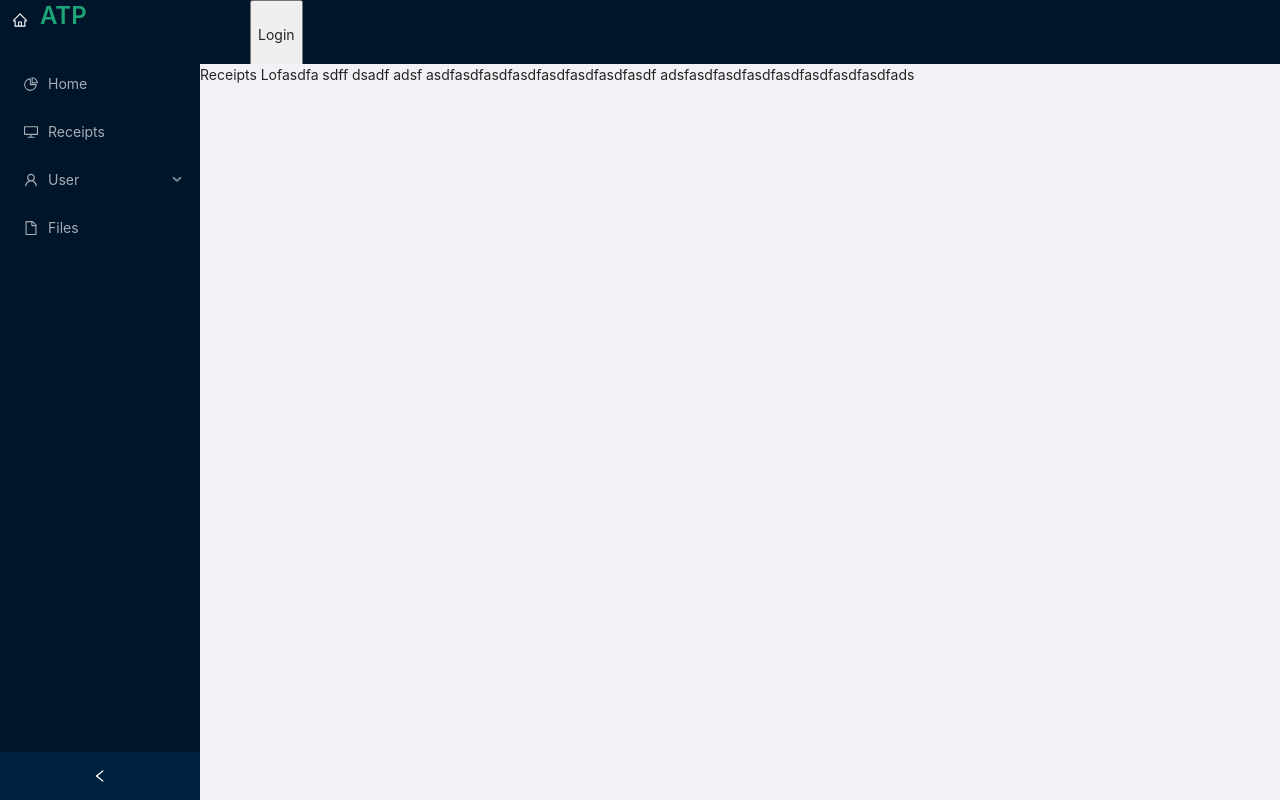
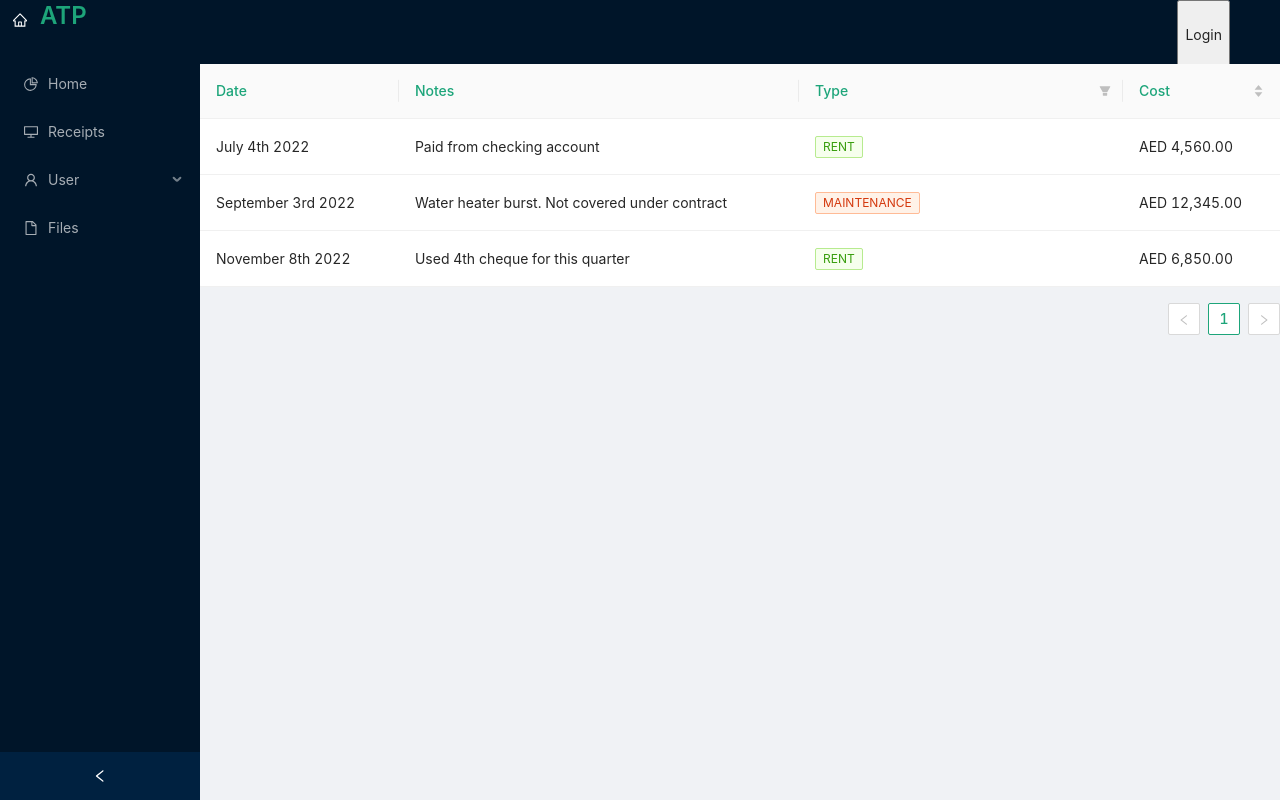
Before and after one commit to NigelMarshal/tenant-proto, a React (Create React App) app: page /receipts in a window 1280 px wide. Built offline with nearby package versions, Linux system fonts and the light colour scheme.

Commit message:
feat(Receipts): Create functional receipt table
- Remove unused variables
+ Create functional Receipt table

```diff
--- a/craco.config.js
+++ b/craco.config.js
@@ -9,6 +9,7 @@ module.exports = {
             modifyVars: {
               "@primary-color": "#1DA57A",
               "@heading-color": "#ffff",
+              "@table-header-color": "#1DA57A",
             },
             javascriptEnabled: true,
           },
--- a/package.json
+++ b/package.json
@@ -11,6 +11,7 @@
     "@testing-library/user-event": "^13.5.0",
     "antd": "^4.19.3",
     "craco-less": "^2.0.0",
+    "moment": "^2.29.1",
     "react": "^17.0.2",
     "react-dom": "^17.0.2",
     "react-router-dom": "^5.2.0",
--- a/src/App.less
+++ b/src/App.less
@@ -2,6 +2,7 @@
 
 .header {
   display: flex;
+  justify-content: flex-end;
 }
 
 .logo-container {
--- a/src/Components/AtpHeader.js
+++ b/src/Components/AtpHeader.js
@@ -1,7 +1,7 @@
 import React from "react";
 import { useAuth0 } from "@auth0/auth0-react";
-import { Layout, Menu, Typography, Avatar } from "antd";
-const { Header, Content, Footer, Sider } = Layout;
+import { Layout, Typography, Avatar } from "antd";
+const { Header } = Layout;
 
 const AtpHeader = () => {
   const { user, isAuthenticated, loginWithRedirect, logout } = useAuth0();
--- a/src/Components/Homepage.js
+++ b/src/Components/Homepage.js
@@ -1,5 +1,5 @@
 import React from "react";
-import { Layout, Menu, Typography, Avatar } from "antd";
+import { Layout } from "antd";
 const Homepage = () => {
   return (
     <Layout.Content>
--- a/src/Components/Navbar.js
+++ b/src/Components/Navbar.js
@@ -9,7 +9,6 @@ import {
   UserOutlined,
 } from "@ant-design/icons";
 const { Sider } = Layout;
-const { SubMenu } = Menu;
 
 const Navbar = () => {
   const [collapsed, setCollapsed] = useState(false);
@@ -40,11 +39,11 @@ const Navbar = () => {
         <Menu.Item key="2" icon={<DesktopOutlined />}>
           <Link to="/receipts">Receipts</Link>
         </Menu.Item>
-        <SubMenu key="sub1" icon={<UserOutlined />} title="User">
+        <Menu.SubMenu key="sub1" icon={<UserOutlined />} title="User">
           <Menu.Item key="3">User 1</Menu.Item>
           <Menu.Item key="4">User 2</Menu.Item>
           <Menu.Item key="5">User 3</Menu.Item>
-        </SubMenu>
+        </Menu.SubMenu>
         <Menu.Item key="6" icon={<FileOutlined />}>
           Files
         </Menu.Item>
--- a/src/Components/Receipts.js
+++ b/src/Components/Receipts.js
@@ -1,12 +1,99 @@
 import React from "react";
-import { Layout, Menu, Typography, Avatar } from "antd";
+import { Table, Tag, Space, Layout } from "antd";
+import moment from "moment";
+
 const Receipts = () => {
-  return (
-    <Layout.Content>
-      Receipts Lofasdfa sdff dsadf adsf asdfasdfasdfasdfasdfasdfasdfasdf
-      adsfasdfasdfasdfasdfasdfasdfasdfads
-    </Layout.Content>
-  );
+  const currencyConverter = (number) => {
+    return new Intl.NumberFormat("en-AE", {
+      style: "currency",
+      currency: "AED",
+    }).format(number);
+  };
+
+  const currencyToNumber = (currencyValue) => {
+    return Number(currencyValue.replace(/(^\AED|,)/g, ""));
+  };
+  const columns = [
+    {
+      title: "Date",
+      dataIndex: "date",
+      key: "date",
+      responsive: ["sm", "md"],
+    },
+    {
+      title: "Notes",
+      dataIndex: "notes",
+      key: "notes",
+      responsive: ["sm", "md"],
+    },
+    {
+      title: "Type",
+      key: "tags",
+      dataIndex: "tags",
+      responsive: ["sm", "md"],
+      filters: [
+        {
+          text: "Rent",
+          value: "rent",
+        },
+        {
+          text: "Maintenance",
+          value: "maintenance",
+        },
+      ],
+      filterSearch: true,
+      onFilter: (value, record) => record.tags == value,
+      width: "30%",
+      render: (tags) => (
+        <>
+          {tags.map((tag) => {
+            let color = tag.length > 5 ? "geekblue" : "green";
+            if (tag === "maintenance") {
+              color = "volcano";
+            }
+            return (
+              <Tag color={color} key={tag}>
+                {tag.toUpperCase()}
+              </Tag>
+            );
+          })}
+        </>
+      ),
+    },
+    {
+      title: "Cost",
+      dataIndex: "cost",
+      sorter: (a, b) => {
+        return currencyToNumber(b.cost) - currencyToNumber(a.cost);
+      },
+    },
+  ];
+
+  const data = [
+    {
+      key: "1",
+      date: `${moment("20220704").format("MMMM Do YYYY")}`,
+      notes: "Paid from checking account",
+      tags: ["rent"],
+      cost: `${currencyConverter(4560)}`,
+    },
+    {
+      key: "2",
+      date: `${moment("20220903").format("MMMM Do YYYY")}`,
+      notes: "Water heater burst. Not covered under contract",
+      tags: ["maintenance"],
+      cost: `${currencyConverter(12345)}`,
+    },
+    {
+      key: "3",
+      date: `${moment("20221108").format("MMMM Do YYYY")}`,
+      notes: "Used 4th cheque for this quarter",
+      tags: ["rent"],
+      cost: `${currencyConverter(6850)}`,
+    },
+  ];
+
+  return <Table columns={columns} dataSource={data} />;
 };
 
 export default Receipts;
```
